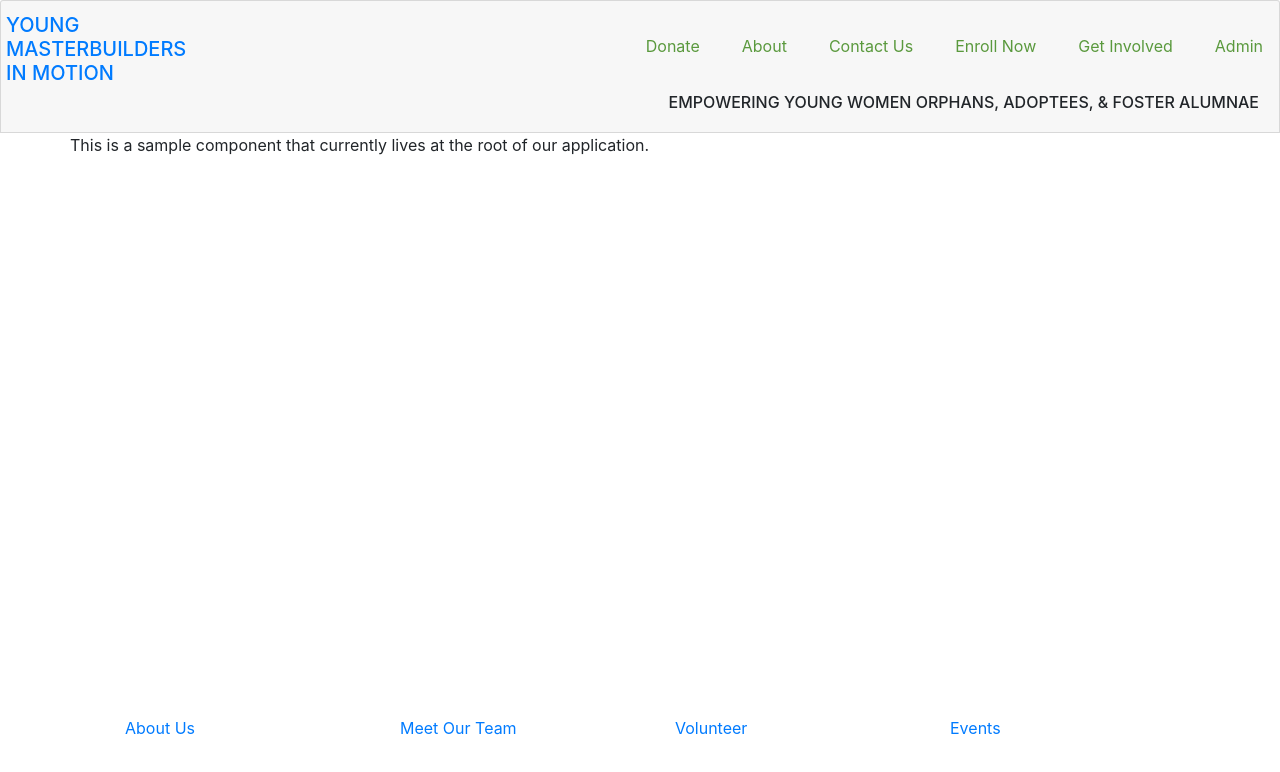
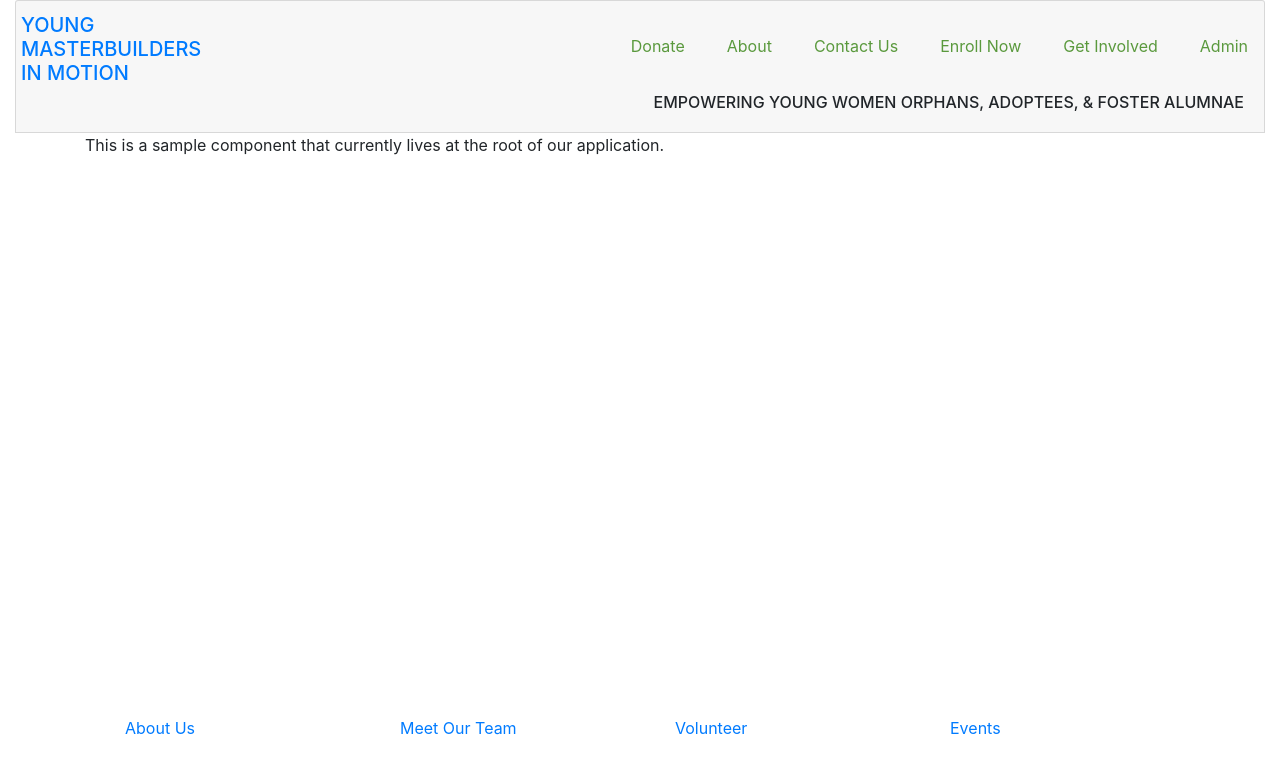
Before and after one commit to the-difference-engine/ymim, a React (Create React App) app in the folder frontend/: page / in a window 1280 px wide. Shown: the top 772 px of the page. Built offline with nearby package versions, Linux system fonts and the light colour scheme.

Commit message:
moved header into container and main content to a container.

```diff
--- a/frontend/src/router.js
+++ b/frontend/src/router.js
@@ -23,9 +23,10 @@ let store = createStore(fetchData, applyMiddleware(thunk));
 const router = (
   <Provider store={store}>
     <Router>
-      <div className="App site">
+      <div className="App site container-fluid">
         <div className="site-content">
           <Header />
+          <div className="container">
           <Switch>
             <Route exact path="/" component={App} />
             <Route exact path="/fetch" component={DemoPage} />
@@ -39,6 +40,7 @@ const router = (
             <Route exact path="/login" component={Login} />
             <Route component={NotFound} />
           </Switch>
+          </div>
         </div>
         <Footer />
       </div>
```
